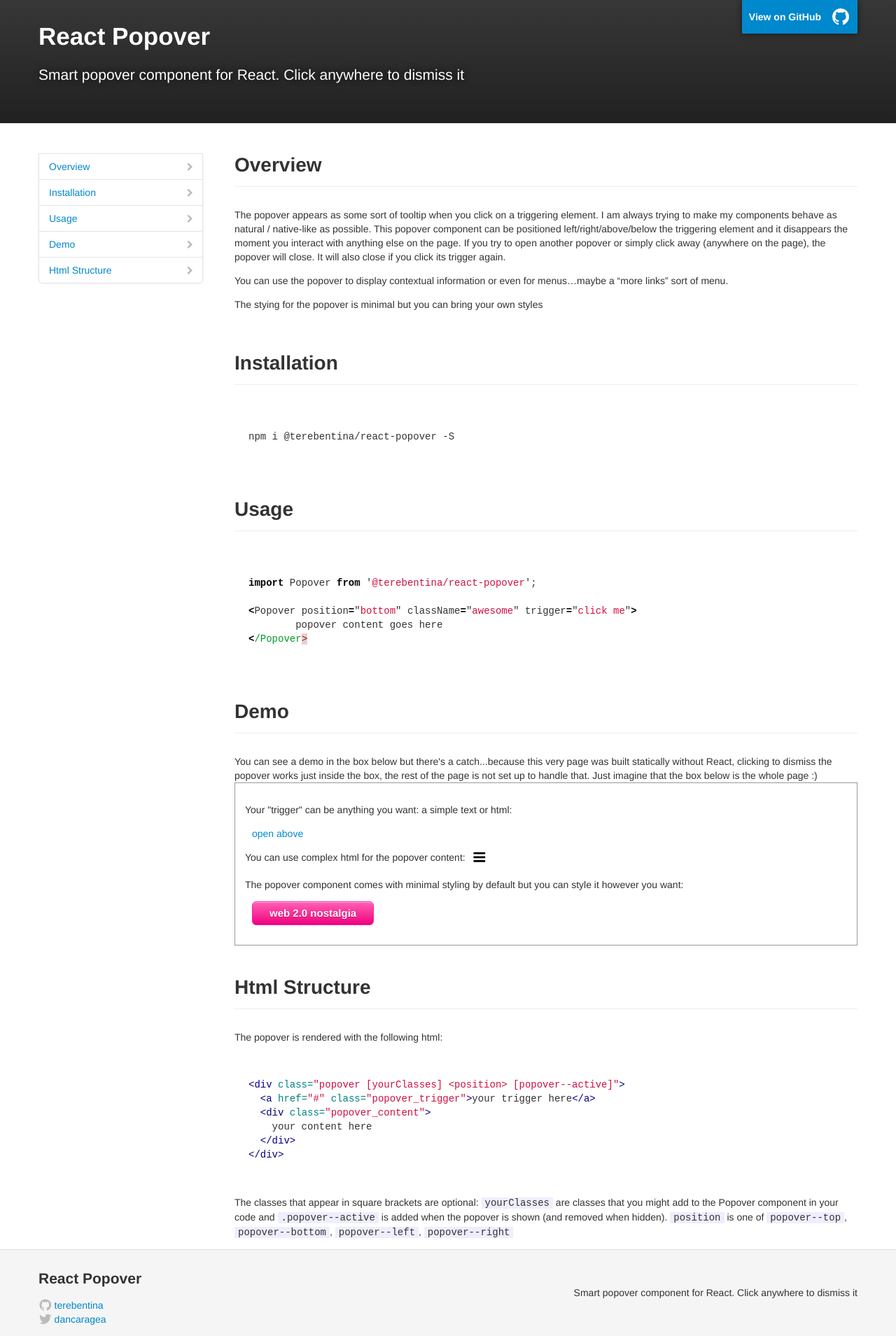
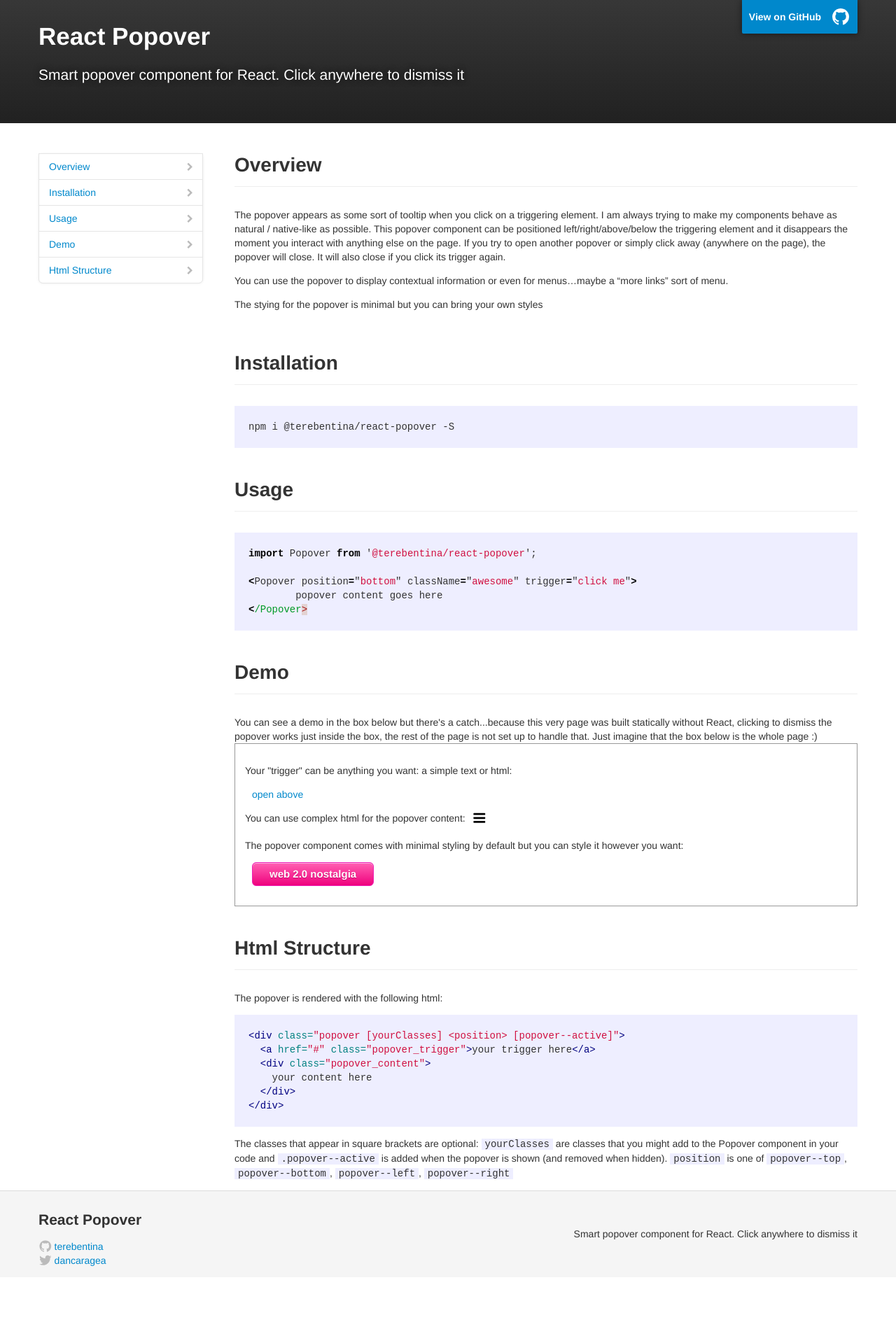
Before and after one commit to terebentina/react-popover, a Jekyll site: the page built from index.html, in a window 1280 px wide. Shown: the whole page at 70% size. Built offline with Jekyll 4.4.1, drawn with Linux system fonts in a browser that asks for light colours; after the commit the page ends 1825 px from its top, so only the background shows below that.

Commit message:
better syntax highlight

```diff
--- a/_sass/_syntax-highlighting.scss
+++ b/_sass/_syntax-highlighting.scss
@@ -9,10 +9,8 @@
  * Syntax highlighting styles
  */
 .highlight {
-    background: #fff;
-
     .highlighter-rouge & {
-	    padding: 10px;
+	    margin: 10px;
 	    width: 100%;
     }
 
```
